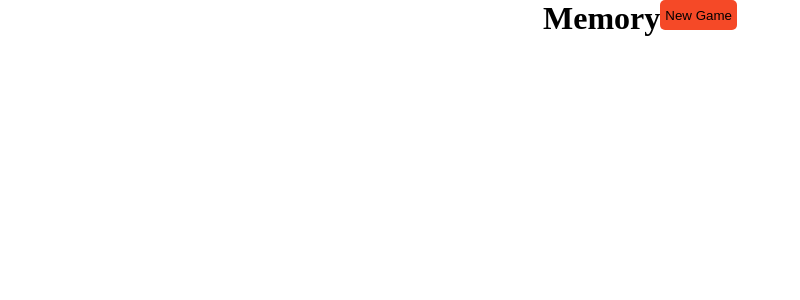
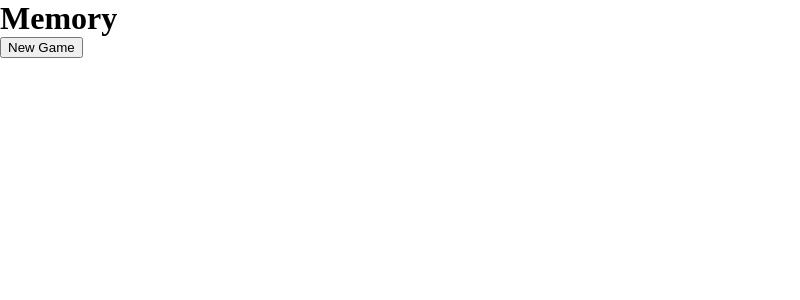
Before and after one commit to teejale/memory_game, a React (Vite) app: page / in a window 1280 px wide. Shown: the top 300 px of the page, without its empty margins (0-800 px from the left). Built offline with nearby package versions, Linux system fonts and the light colour scheme.

Commit message:
removed unused styling

```diff
--- a/src/App.css
+++ b/src/App.css
@@ -1,31 +1,3 @@
 * {
   margin: 0;
 }
-
-body {
-  display: flex;
-  justify-content: center;
-  align-items: center;
-  flex-direction: column;
-}
-
-.front,
-.back {
-  height: 50px;
-}
-
-.wrapper {
-  /* margin: 40px;
-  display: grid;
-  grid-template-columns: 1fr 1fr 1fr 1fr;
-  grid-gap: 20px; */
-  display: flex;
-}
-
-button {
-  height: 30px;
-  padding: 5px;
-  border-radius: 5px;
-  border-style: none;
-  background-color: #f54927;
-}
```
